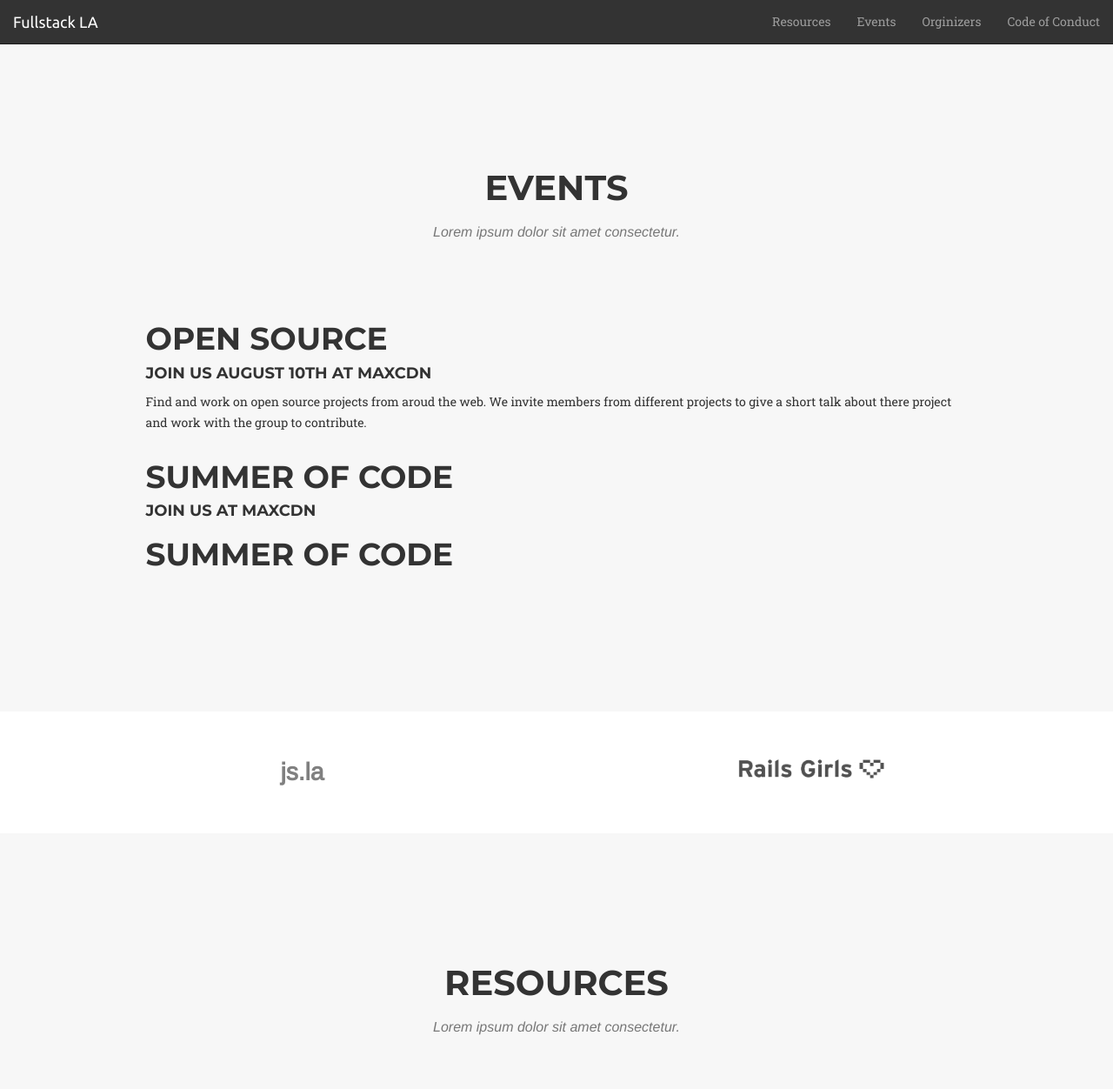
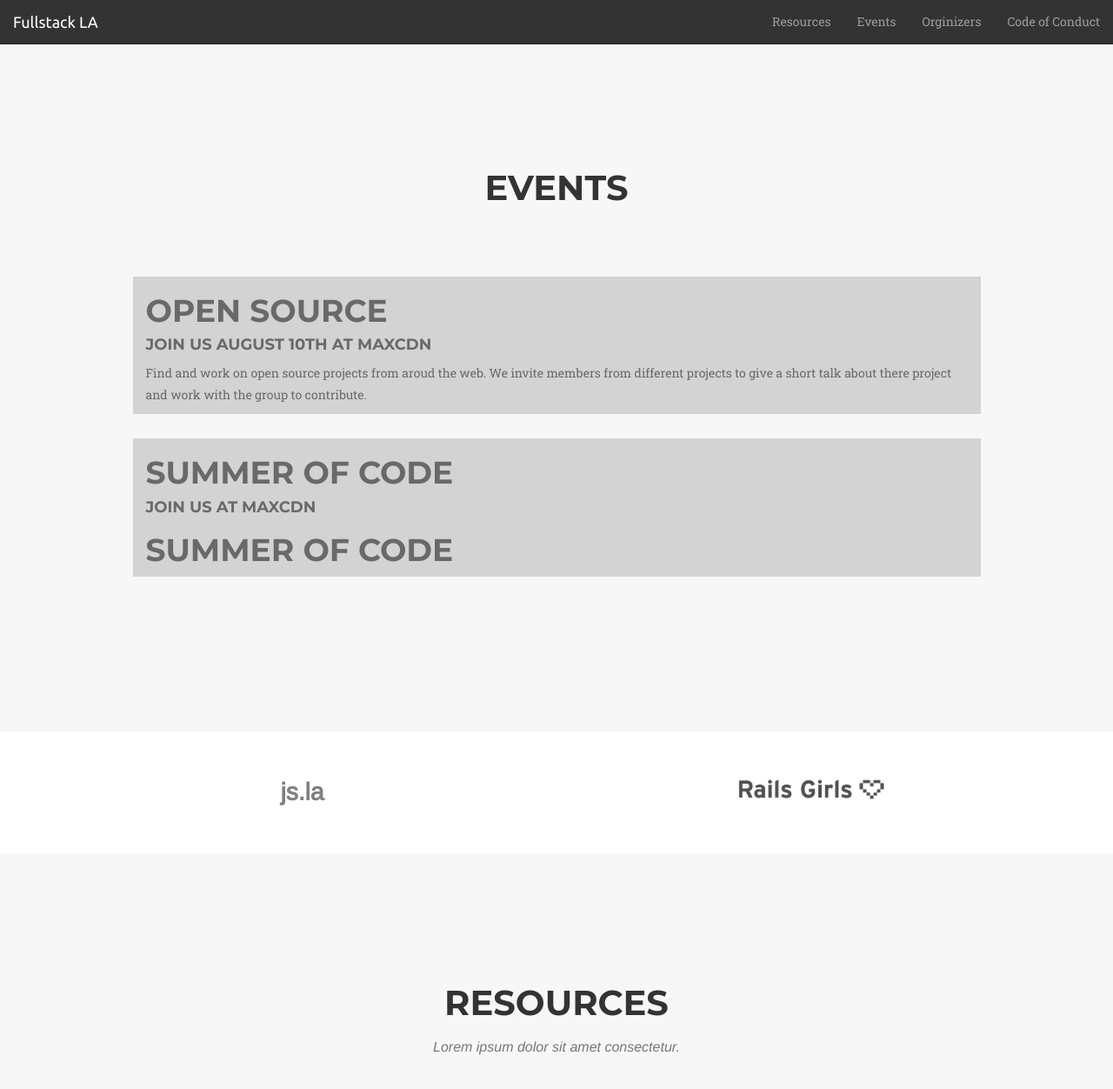
Before and after one commit to fullstackla/fullstackla.github.io, a Jekyll site: the page built from index.html, in a window 1280 px wide and 1400 px high, scrolled down 714 px. Shown: the top 1252 px of the window at 87% size. Built offline with Jekyll 4.4.1, drawn with Linux system fonts in a browser that asks for light colours; some web fonts are replaced.

Commit message:
Add style to events on home page.

```diff
--- a/_includes/events.html
+++ b/_includes/events.html
@@ -3,15 +3,16 @@
     <div class="row">
       <div class="col-lg-12 text-center">
         <h2 class="section-heading">Events</h2>
-        <h3 class="section-subheading text-muted">Lorem ipsum dolor sit amet consectetur.</h3>
       </div>
     </div>
     <div class="row">
       {% for event in site.events %}
-      <div class="col-lg-10 col-lg-offset-1">
+      <div class="col-lg-10 col-lg-offset-1 event">
+          <a href={{event.url}}>
           <h1>{{ event.title }}</h1>
           <h4>Join us {{ event.event-date }} at {{ event.location }} </h4>
           {{ event.content }}
+          </a>
       </div>
       {% endfor %}
     </div>
--- /dev/null
+++ b/_sass/events.scss
@@ -0,0 +1,18 @@
+.event {
+  background-color: lightgrey;
+  margin-bottom: 2em;
+}
+
+#events {
+  h2 {
+    margin-bottom: 2em;
+  }
+  a {
+    color: dimgrey;
+    text-decoration: none;
+    transition: all, .2s, ease;
+  }
+  a:hover {
+    color: black;
+  }
+}
--- a/assets/style.scss
+++ b/assets/style.scss
@@ -3,5 +3,6 @@
 
 @import "variables";
 @import "bootstrap";
+@import "events";
 @import "agency";
 @import "navbar";
```
